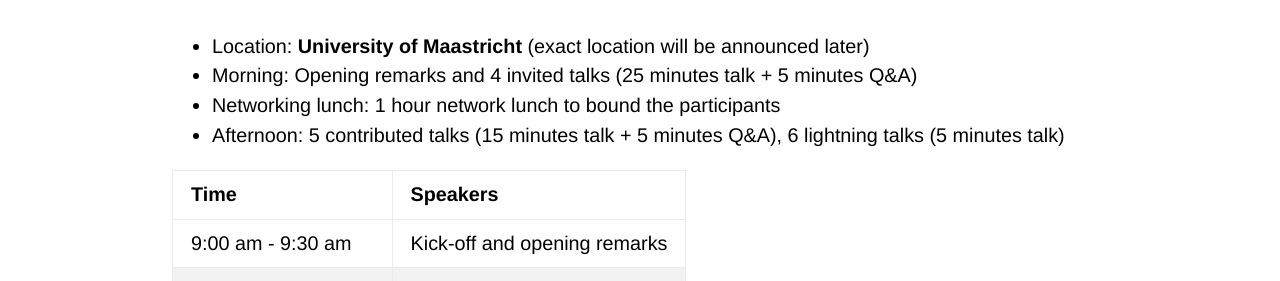
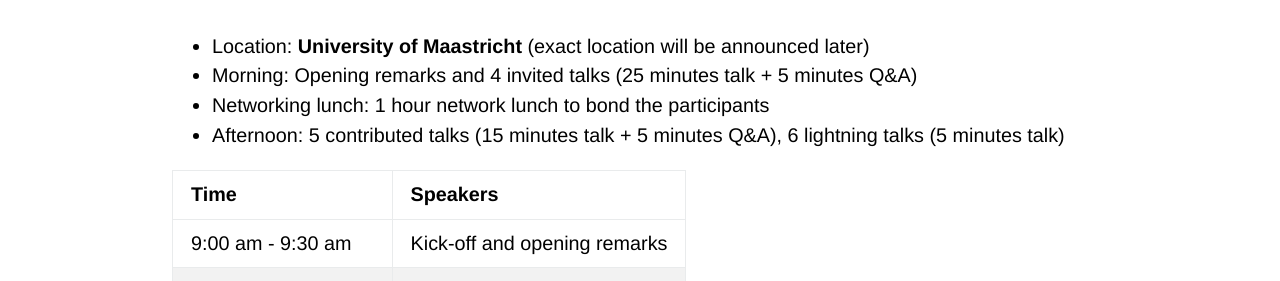
Before and after one commit to netscisci/netscisci.github.io, a Jekyll site: the page built from schedule.md, in a window 1280 px wide. Shown: the part 496-777 px from the top of the page. Built offline with Jekyll 4.4.1, drawn with Linux system fonts in a browser that asks for light colours; some web fonts are replaced; our own code applies the rules of GitHub Pages for plain Markdown files.

Commit message:
Update schedule.md

```diff
--- a/schedule.md
+++ b/schedule.md
@@ -5,7 +5,7 @@ layout: default
 # Schedule
 - Location: **University of Maastricht** (exact location will be announced later)
 - Morning: Opening remarks and 4 invited talks (25 minutes talk + 5 minutes Q&A)
-- Networking lunch: 1 hour network lunch to bound the participants
+- Networking lunch: 1 hour network lunch to bond the participants
 - Afternoon: 5 contributed talks (15 minutes talk + 5 minutes Q&A), 6 lightning talks (5 minutes talk)
 
 | Time      | Speakers |
```
